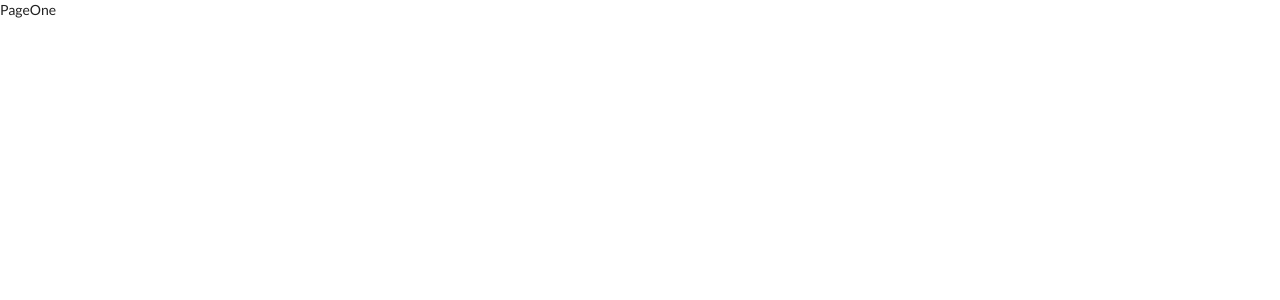
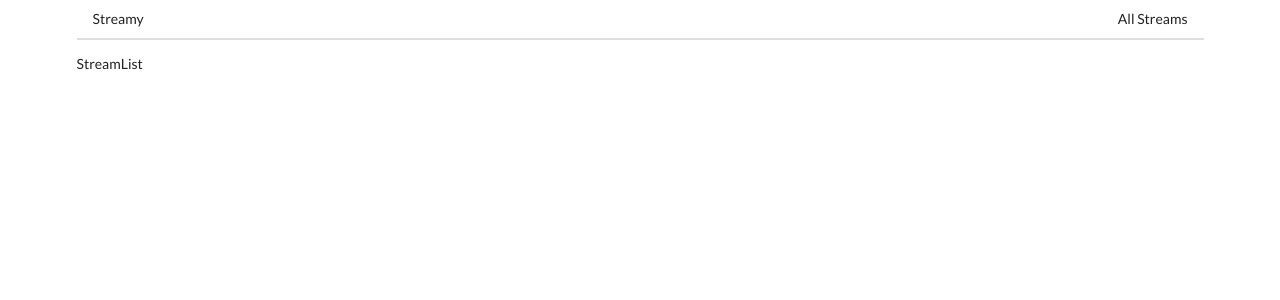
Before and after one commit to i-priyanshu/livit, a React (Create React App) app in the folder client/: page / in a window 1280 px wide. Shown: the top 300 px of the page. Built offline with nearby package versions, Linux system fonts and the light colour scheme.

Commit message:
Added Components

```diff
--- a/client/src/components/App.js
+++ b/client/src/components/App.js
@@ -1,21 +1,23 @@
 import React from "react";
 import { BrowserRouter, Route } from "react-router-dom";
-
-const PageOne = () => {
-  return <div>PageOne</div>;
-};
-
-const PageTwo = () => {
-  return <div>PageTwo</div>;
-};
+import StreamCreate from "./streams/StreamCreate";
+import StreamDelete from "./streams/StreamDelete";
+import StreamEdit from "./streams/StreamEdit";
+import StreamList from "./streams/streamList";
+import StreamShow from "./streams/StreamShow";
+import Header from "./header";
 
 const App = () => {
   return (
-    <div>
+    <div className="ui container">
       <BrowserRouter>
         <div>
-          <Route path="/" exact component={PageOne} />
-          <Route path="/pagetwo" component={PageTwo} />
+          <Header />
+          <Route path="/" exact component={StreamList} />
+          <Route path="/streams/new" exact component={StreamCreate} />
+          <Route path="/streams/edit" exact component={StreamEdit} />
+          <Route path="/streams/delete" exact component={StreamDelete} />
+          <Route path="/streams/show" exact component={StreamShow} />
         </div>
       </BrowserRouter>
     </div>
--- /dev/null
+++ b/client/src/components/header.js
@@ -0,0 +1,19 @@
+import React from "react";
+import { Link } from "react-router-dom";
+
+const Header = () => {
+  return (
+    <div className="ui secondary pointing menu">
+      <Link to="/" className="item">
+        Streamy
+      </Link>
+      <div className="right menu">
+        <Link to="/" className="item">
+          All Streams
+        </Link>
+      </div>
+    </div>
+  );
+};
+
+export default Header;
--- /dev/null
+++ b/client/src/components/streams/StreamCreate.js
@@ -0,0 +1,7 @@
+import React from "react";
+
+const StreamCreate = () => {
+  return <div>StreamCreate</div>;
+};
+
+export default StreamCreate;
--- /dev/null
+++ b/client/src/components/streams/StreamDelete.js
@@ -0,0 +1,7 @@
+import React from "react";
+
+const StreamDelete = () => {
+  return <div>StreamDelete</div>;
+};
+
+export default StreamDelete;
--- /dev/null
+++ b/client/src/components/streams/StreamEdit.js
@@ -0,0 +1,7 @@
+import React from "react";
+
+const StreamEdit = () => {
+  return <div> StreamEdit</div>;
+};
+
+export default StreamEdit;
--- /dev/null
+++ b/client/src/components/streams/StreamShow.js
@@ -0,0 +1,7 @@
+import React from "react";
+
+const StreamShow = () => {
+  return <div>StreamShow</div>;
+};
+
+export default StreamShow;
--- /dev/null
+++ b/client/src/components/streams/streamList.js
@@ -0,0 +1,7 @@
+import React from "react";
+
+const StreamList = () => {
+  return <div>StreamList</div>;
+};
+
+export default StreamList;
```
